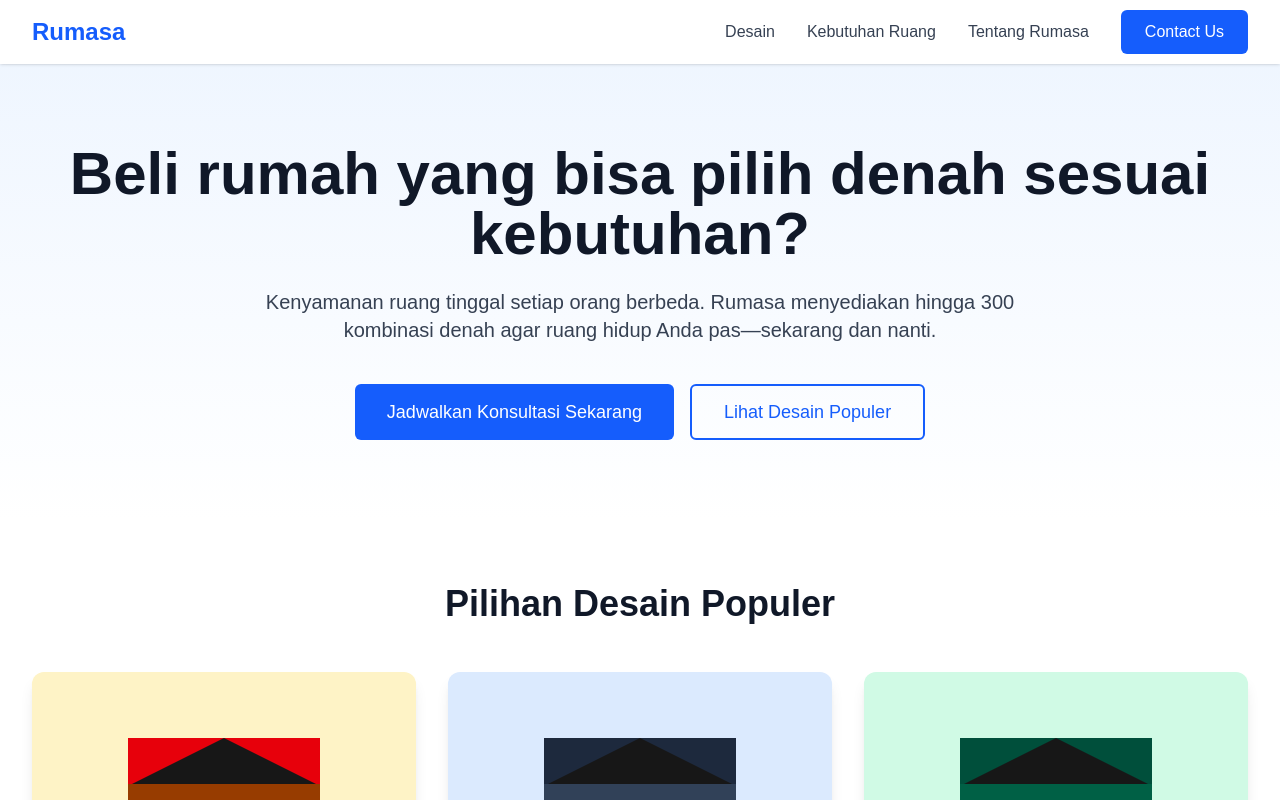
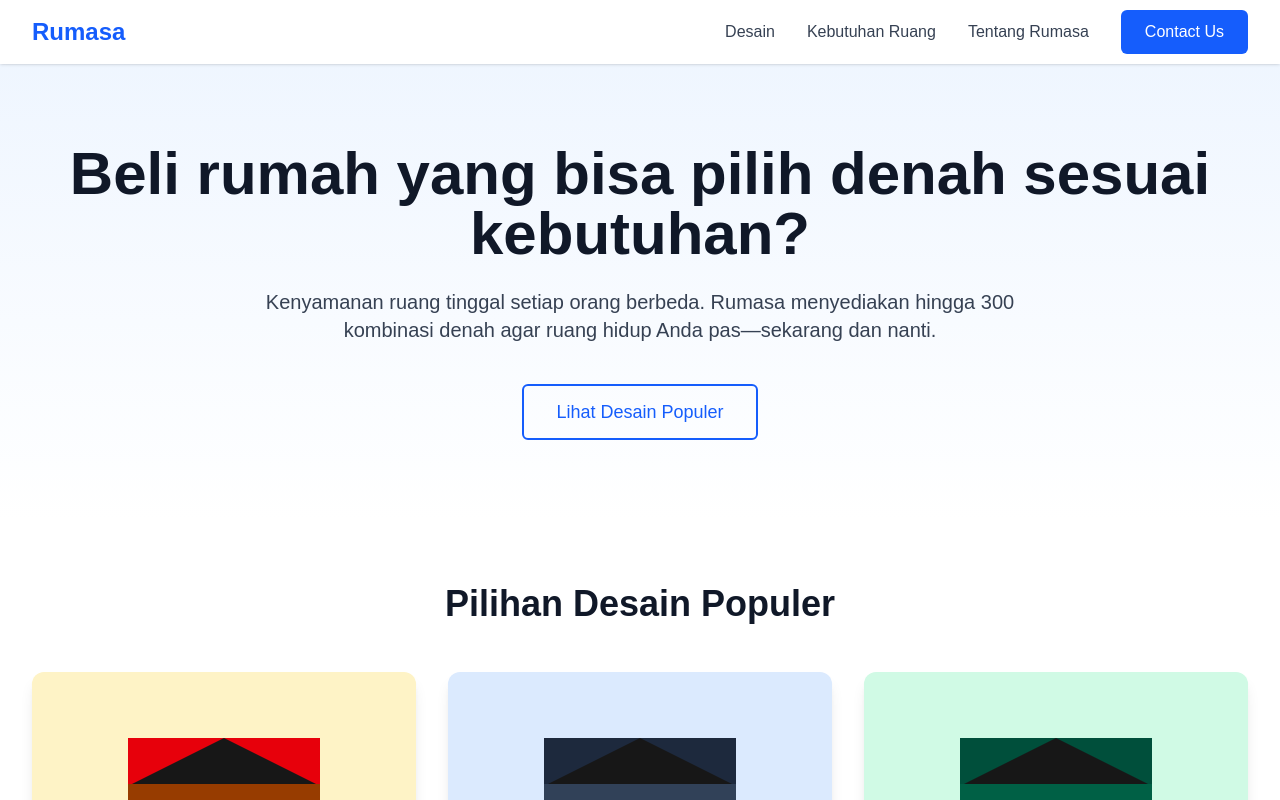
Before and after one commit to fauzanazz/rumasa-web, a Next.js app: page / in a window 1280 px wide. Shown: the top 800 px of the page. Built offline with nearby package versions, Linux system fonts and the light colour scheme.

Commit message:
Update Hero.tsx

```diff
--- a/components/sections/Hero.tsx
+++ b/components/sections/Hero.tsx
@@ -14,11 +14,6 @@ export function Hero() {
           {heroCopy.subheadline}
         </p>
         <div className="flex flex-col sm:flex-row gap-4 justify-center">
-          <Link href="/konsultasi">
-            <Button size="lg" variant="primary">
-              {heroCopy.primary_cta}
-            </Button>
-          </Link>
           <ScrollButton targetId="popular-designs">
             {heroCopy.secondary_cta}
           </ScrollButton>
```
